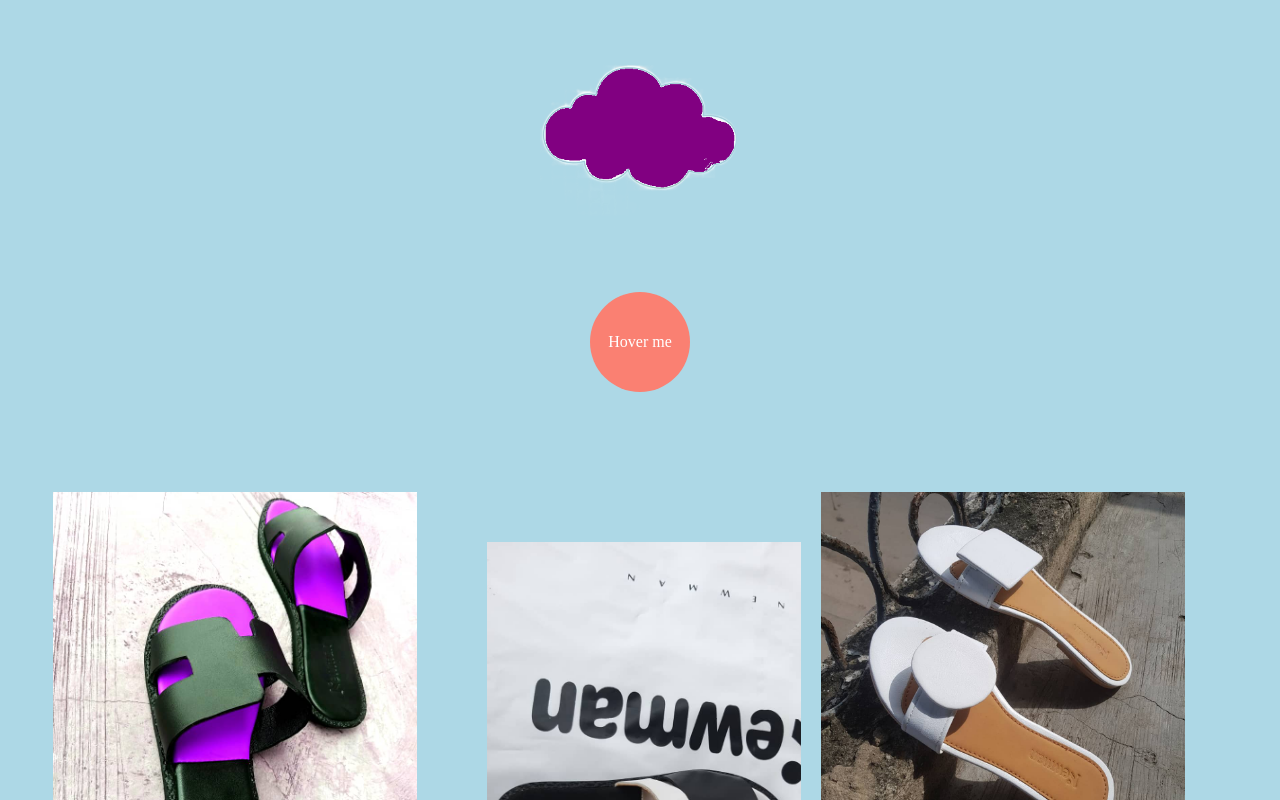
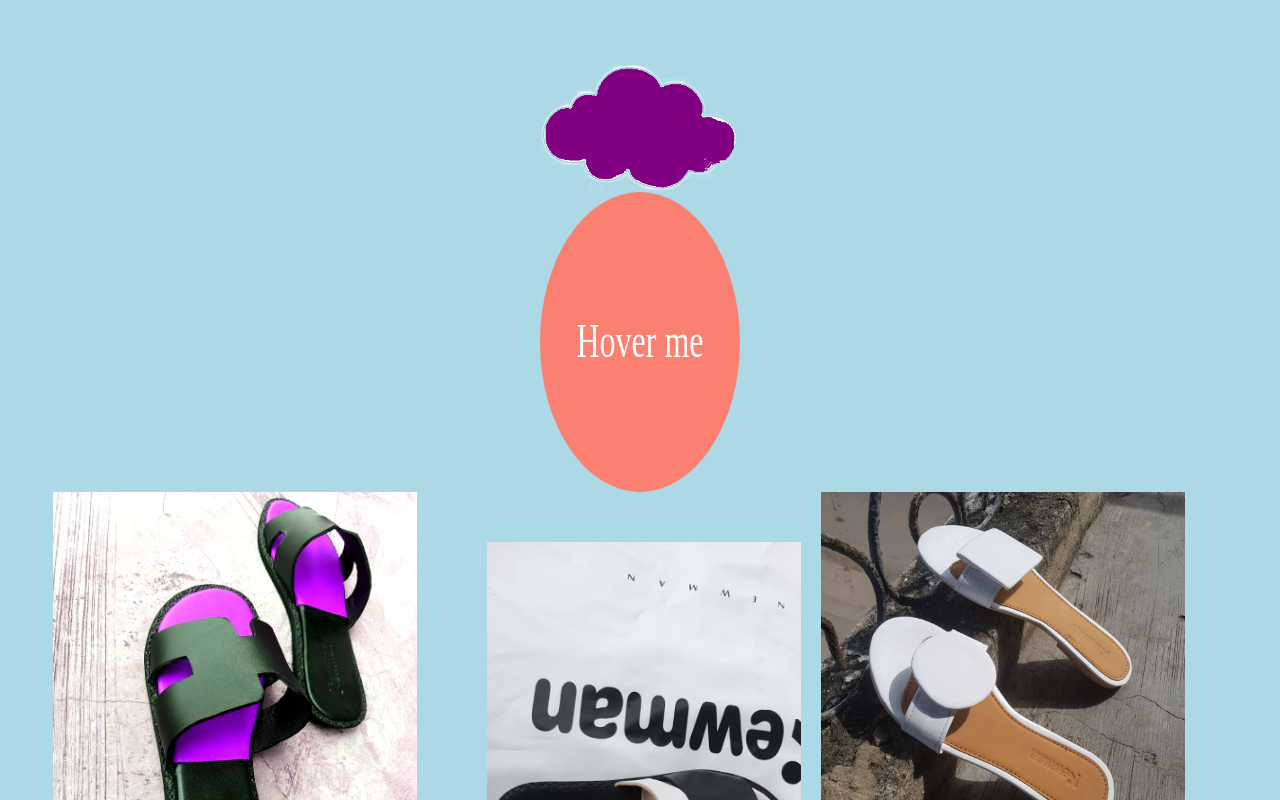
Before and after one commit to wisestme/playground, a plain HTML site: page animations.html in a window 1280 px wide. In both pictures the pointer is over the element "Hover me". Shown: the top 800 px of the page. Drawn offline with Linux system fonts and the light colour scheme; files whose address does not match are found by name.

Commit message:
scale element

```diff
--- a/css/animations.css
+++ b/css/animations.css
@@ -95,4 +95,5 @@ img {
 .circle:hover {
 	background: salmon;
 	transform: rotate(360deg);
+	transform: scale(2, 3);
 }
```
